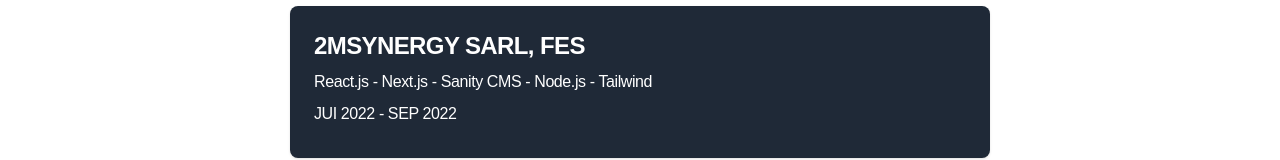
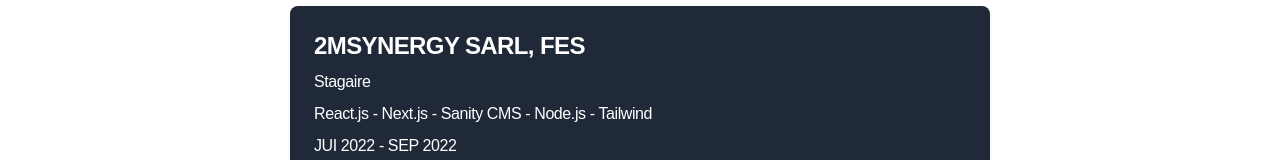
Before and after one commit to HichamBenaalioua/protfolioReact, a React (Create React App) app: page /experiences in a window 1280 px wide. Shown: the part 618-778 px from the top of the page. Built offline with nearby package versions, Linux system fonts and the light colour scheme.

Commit message:
Fixed typos

```diff
--- a/src/components/routes/Experience.js
+++ b/src/components/routes/Experience.js
@@ -3,7 +3,7 @@
 const experiences = [
   {
     entrepirse: "2MSYNERGY SARL, FES",
-    entreprise: "exp 1",
+    title: "Stagaire",
     technologies:
       "React.js  -  Next.js  -  Sanity CMS  -  Node.js  -  Tailwind",
     period: "JUI 2022 - SEP 2022",
```
